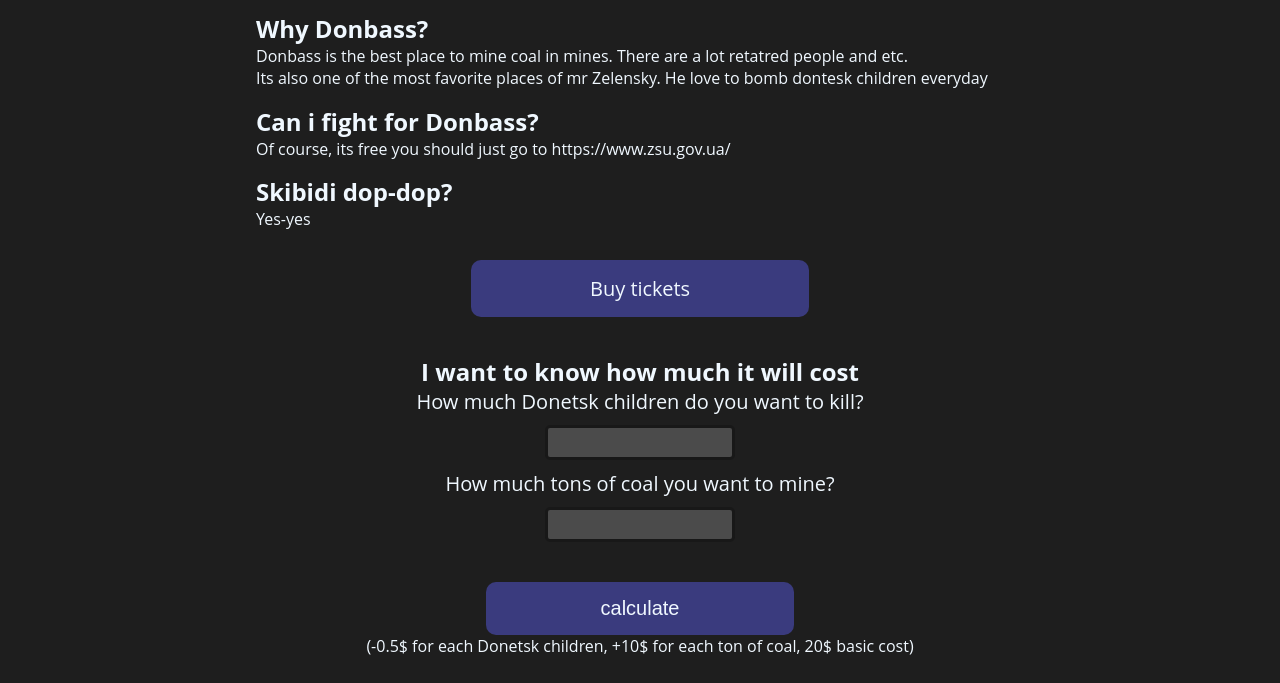
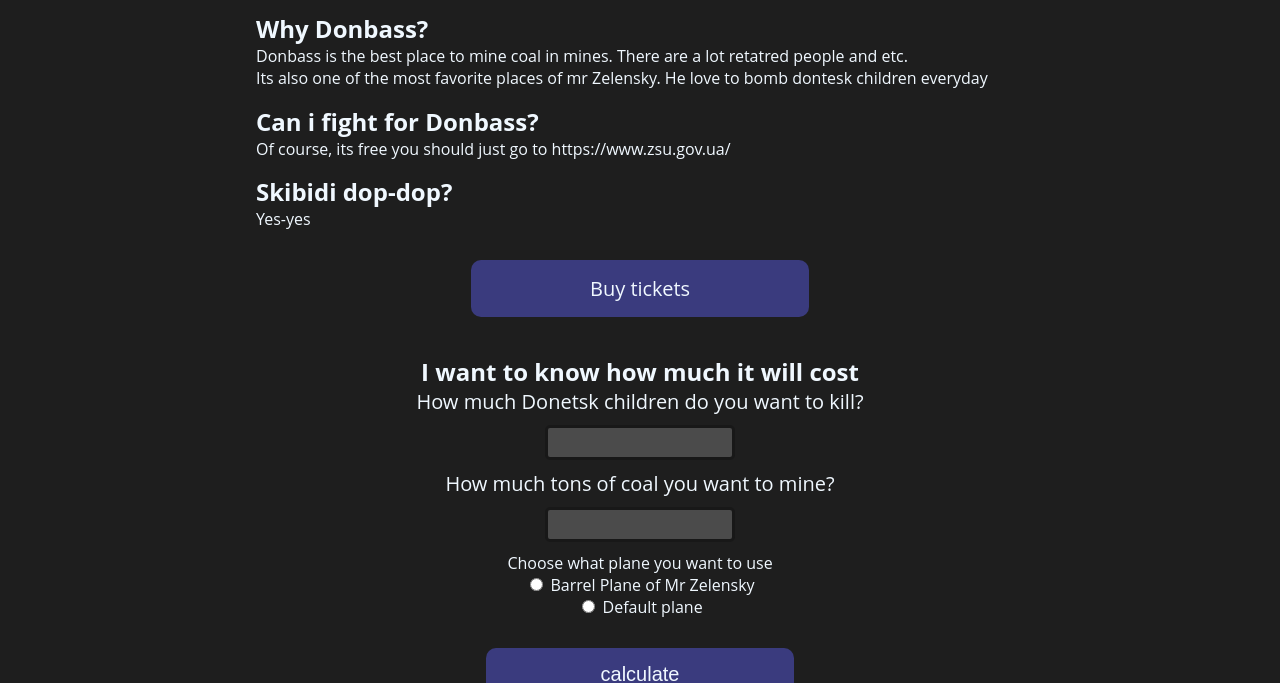
Before and after one commit to HekiYTO/scum-site, a plain HTML site: page tickettodonbass.html in a window 1280 px wide. Shown: the part 117-800 px from the top of the page. Drawn offline with Linux system fonts and the light colour scheme.

Commit message:
skibidip

```diff
--- a/calc.js
+++ b/calc.js
@@ -4,11 +4,13 @@ function calculate() {
     let in1 = document.querySelector('.in1');
     let in2 = document.querySelector('.in2');
     let res = document.querySelector('.resultat');
+    let selectedPlane = document.querySelector('input[name="plane"]:checked');
+    let multiplier = Number(selectedPlane.value);
 
     let val1 = Number(in1.value);
     let val2 = Number(in2.value);
 
-    let resu = (((val1*2 + val2*10) - val1 * 2.5) + 20);
+    let resu = (((val1*2 + val2*10) - val1 * 2.5) + 20) * multiplier;
 
     if (resu <= 0) {
     resu = 0;
--- a/styles/ttd.css
+++ b/styles/ttd.css
@@ -66,3 +66,9 @@ main {
     text-align: center;
     margin-bottom: 30px;
 }
+
+.planes {
+    display: flex;
+    flex-direction:column;
+    text-align: center;
+}
--- a/tickettodonbass.html
+++ b/tickettodonbass.html
@@ -44,8 +44,20 @@
                     <input class="in1" id="sweet" type="text">
                     <label class="l2" for="sweet2">How much tons of coal you want to mine?</label>
                     <input class="in2" id="sweet2" type="text">
+                        <div class="planes">
+                            <p>Choose what plane you want to use</p>
+                            <div class="bruh">
+                                <input class="inputBMPZ" name="plane" id="BPMZ" type="radio" value="3">
+                                <label for="BPMZ">Barrel Plane of Mr Zelensky</label>
+                            </div>
+                            <div class="bruh">
+                                <input class="inputDP" name="plane" id="DP" type="radio" value="1">
+                                <label for="DP">Default plane</label>
+                            </div>
+
+                        </div>
                     <input type="button" id="Skibidi" class="ba butonari" value="calculate">
-                    <p class="info">(-0.5$ for each Donetsk children, +10$ for each ton of coal, 20$ basic cost)</p>
+                    <p class="info">(-0.5$ for each Donetsk children, +10$ for each ton of coal, 20$ basic cost. Zelensky multiply cost for 3 times)</p>
                     <p class="resultat"></p>
                 </div>
         </main>
```
